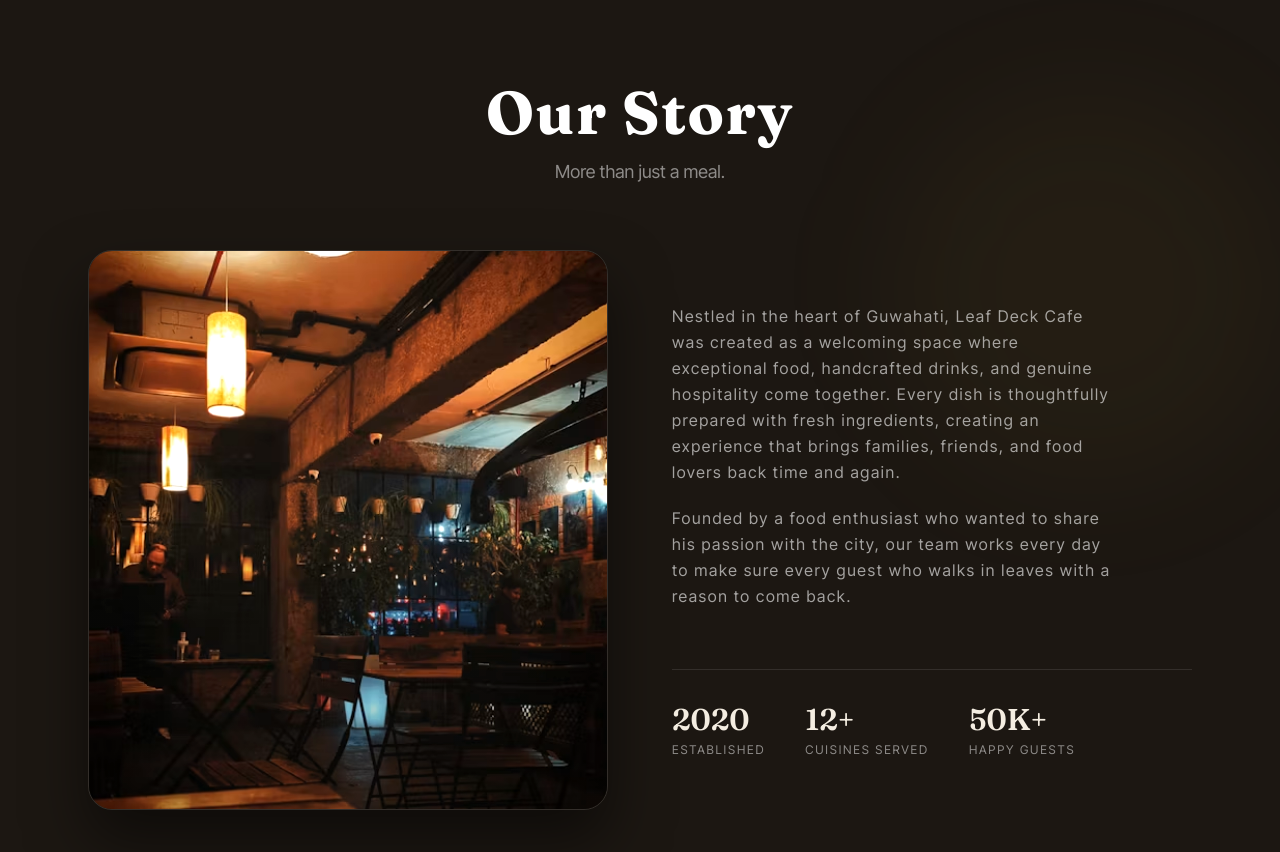
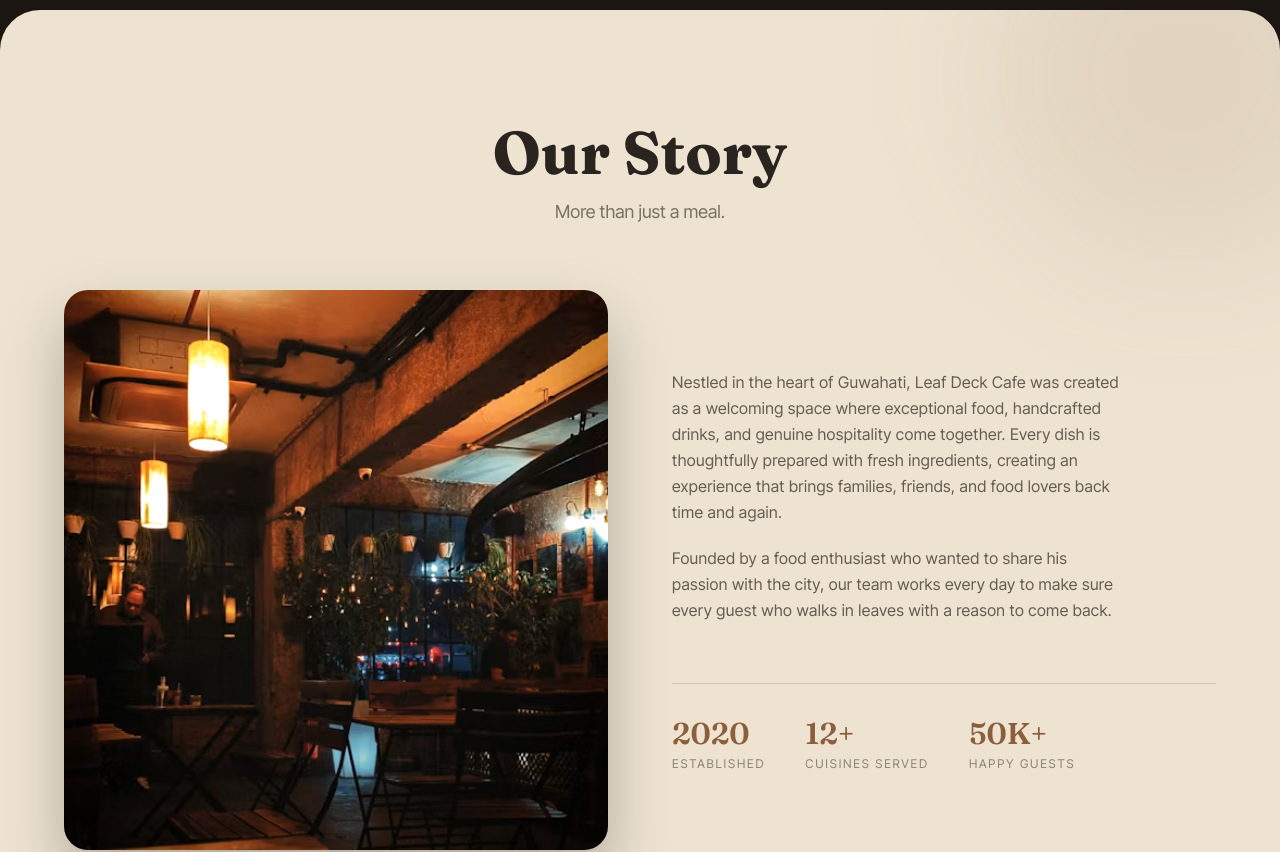
Before and after one commit to faridhussain/leafdeck-cafe, a Next.js app: page / in a window 1280 px wide. Shown: the part 2580-3432 px from the top of the page. Built offline with nearby package versions, Linux system fonts and the light colour scheme.

Commit message:
redesign about section with rounded layout

```diff
--- a/src/app/components/home/About.tsx
+++ b/src/app/components/home/About.tsx
@@ -20,57 +20,41 @@
 
 export default function AboutSection() {
     return (
-        <section className='relative overflow-hidden bg-[#1C1712] py-28'>
-            <div className='pointer-events-none absolute right-0 top-1/3 h-96 w-96 -translate-y-1/2 rounded-full bg-[#C9A227]/5 blur-3xl' />
+        <section className='relative bg-[#1B1611] py-10 select-none'>
+            <div className='relative overflow-hidden rounded-[40px] bg-[#EDE3D0] px-6 py-20 sm:px-10 md:py-24 lg:px-14 lg:py-28'>
+                <div className='pointer-events-none absolute right-0 top-0 h-96 w-96 -translate-y-1/3 translate-x-1/4 rounded-full bg-[#8B5E3C]/10 blur-3xl' />
 
-            <div className='relative z-10 mx-auto max-w-6xl px-6'>
+                <div className='relative z-10 mx-auto max-w-6xl'>
                     <div className='mb-16 text-center'>
-                    <h2 className={`${fraunces.className} text-4xl font-bold tracking-wide text-white sm:text-5xl md:text-6xl`}>
-                        Our Story
-                    </h2>
+                        <h2 className={`${fraunces.className} text-4xl font-bold text-[#2A2420] sm:text-5xl md:text-6xl`}>Our Story</h2>
 
-                    <p className={`${interTight.className} mt-4 text-base text-white/50 md:text-lg`}>
-                        More than just a meal.
-                    </p>
+                        <p className={`${interTight.className} mt-4 text-base text-[#2A2420]/60 md:text-lg`}>More than just a meal.</p>
                     </div>
 
                     <div className='grid grid-cols-1 items-center gap-16 lg:grid-cols-2'>
-                    <div className='relative h-105 w-full overflow-hidden rounded-3xl border border-white/10 shadow-[0_30px_60px_rgba(0,0,0,0.5)] sm:h-120 lg:h-140'>
-                        <Image
-                            src='/images/interior.avif'
-                            alt='Leaf Deck Cafe interior'
-                            fill
-                            className='object-cover brightness-110 contrast-105 saturate-105'
-                        />
+                        <div className='relative h-105 w-full overflow-hidden rounded-3xl shadow-[0_30px_60px_rgba(0,0,0,0.25)] sm:h-120 lg:h-140'>
+                            <Image src='/images/interior.avif' alt='Leaf Deck Cafe interior' fill className='object-cover brightness-110 contrast-105 saturate-105' />
                             <div className='absolute inset-0 bg-linear-to-t from-black/30 via-transparent to-transparent' />
                         </div>
 
                         <div>
-                        <p className={`${interTight.className} max-w-md text-[16px] tracking-widest leading-relaxed text-white/60`}>
-                            Nestled in the heart of Guwahati, Leaf Deck Cafe was created as a welcoming
-                            space where exceptional food, handcrafted drinks, and genuine hospitality come
-                            together. Every dish is thoughtfully prepared with fresh ingredients, creating
-                            an experience that brings families, friends, and food lovers back time and
-                            again.
+                            <p className={`${interTight.className} max-w-md text-[16px] leading-relaxed tracking-wide text-[#2A2420]/70`}>
+                                Nestled in the heart of Guwahati, Leaf Deck Cafe was created as a welcoming space where exceptional food, handcrafted drinks, and genuine hospitality come together. Every dish is thoughtfully prepared with fresh ingredients, creating an experience that brings
+                                families, friends, and food lovers back time and again.
                             </p>
 
-                        <p className={`${interTight.className} mt-5 max-w-md text-[16px] tracking-widest leading-relaxed text-white/60`}>
-                            Founded by a food enthusiast who wanted to share his passion with the city, our
-                            team works every day to make sure every guest who walks in leaves with a
-                            reason to come back.
+                            <p className={`${interTight.className} mt-5 max-w-md text-[16px] leading-relaxed tracking-wide text-[#2A2420]/70`}>
+                                Founded by a food enthusiast who wanted to share his passion with the city, our team works every day to make sure every guest who walks in leaves with a reason to come back.
                             </p>
 
-                        <div className='mt-15 flex flex-wrap gap-x-10 gap-y-6 border-t border-white/10 pt-8'>
+                            <div className='mt-15 flex flex-wrap gap-x-10 gap-y-6 border-t border-[#2A2420]/15 pt-8'>
                                 {stats.map((stat) => (
                                     <div key={stat.label}>
-                                    <span className={`${fraunces.className} block text-3xl font-semibold text-[#F4EDE1]`}>
-                                        {stat.value}
-                                    </span>
-                                    <span className={`${interTight.className} mt-1 block text-xs uppercase tracking-[0.15em] text-white/50`}>
-                                        {stat.label}
-                                    </span>
+                                        <span className={`${fraunces.className} block text-3xl font-semibold text-[#8B5E3C]`}>{stat.value}</span>
+                                        <span className={`${interTight.className} mt-1 block text-xs uppercase tracking-[0.15em] text-[#2A2420]/50`}>{stat.label}</span>
                                     </div>
                                 ))}
+                            </div>
                         </div>
                     </div>
                 </div>
```
Lines whose indentation alone changed are shown as unchanged.
